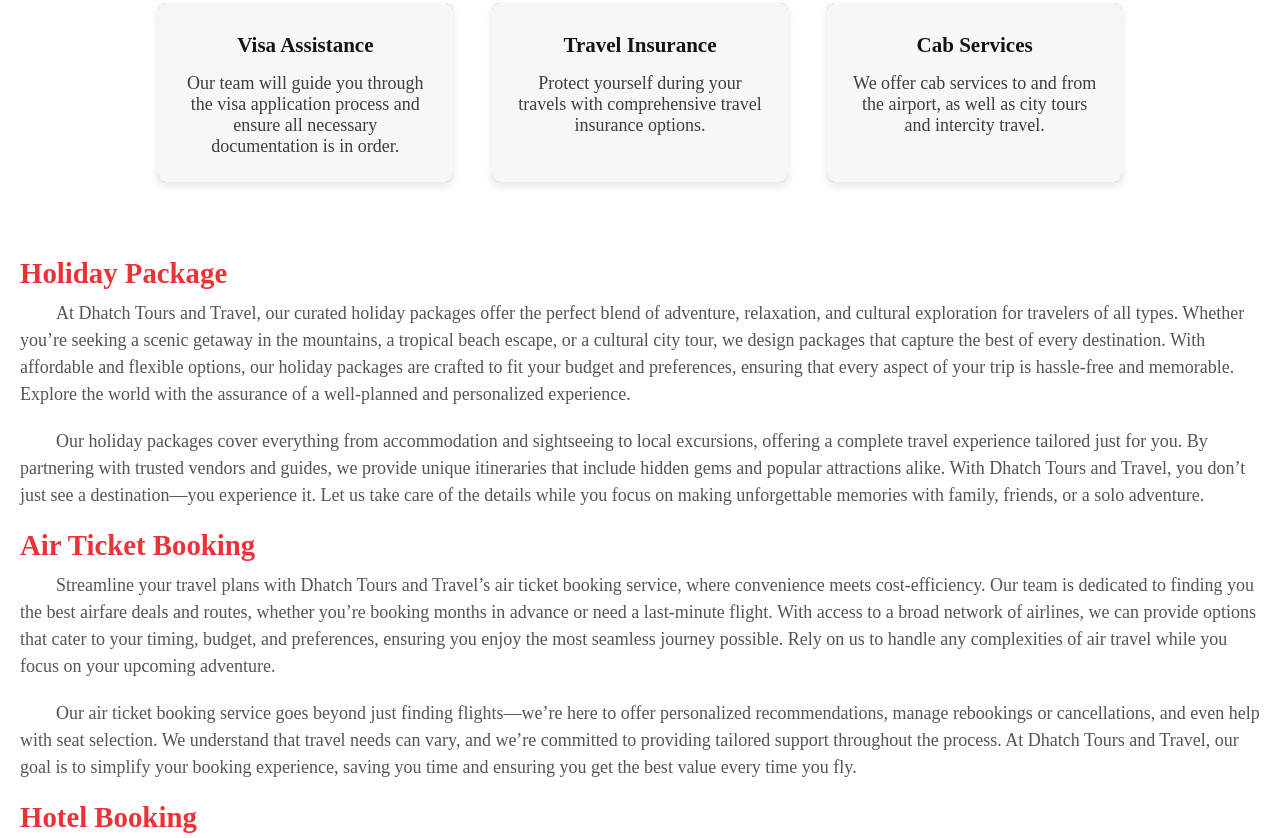
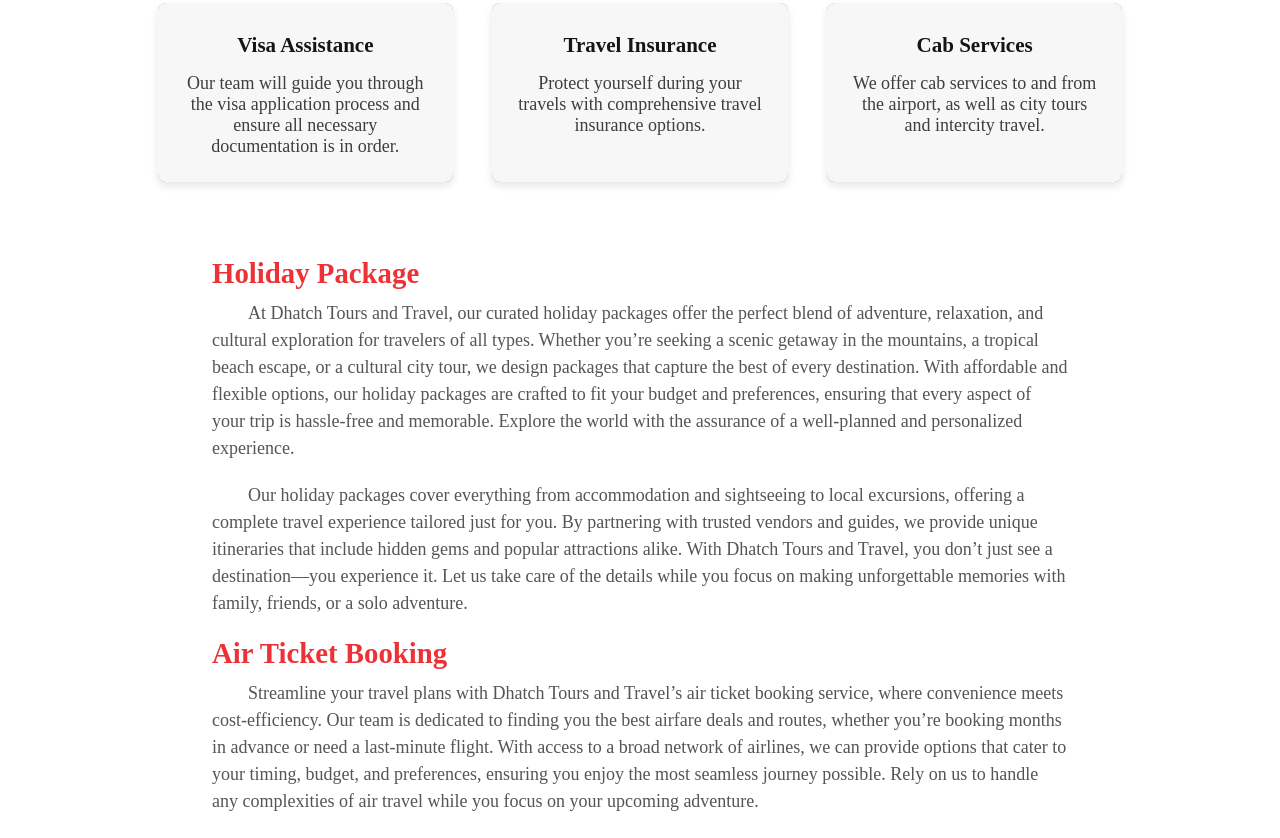
Before and after one commit to dhatch-t/dhatch_travels, a plain HTML site: page services.html in a window 1280 px wide. Shown: the part 719-1557 px from the top of the page. Drawn offline with nearby package versions, Linux system fonts and the light colour scheme.

Commit message:
reduce services page size

```diff
--- a/services.html
+++ b/services.html
@@ -137,7 +137,7 @@
 
     /* Service Details Section */
     .service-details {
-        width: 70go%;
+        width: 70%;
         margin: 20px auto;
       padding: 20px;
       background-color: #ffffff;
```
